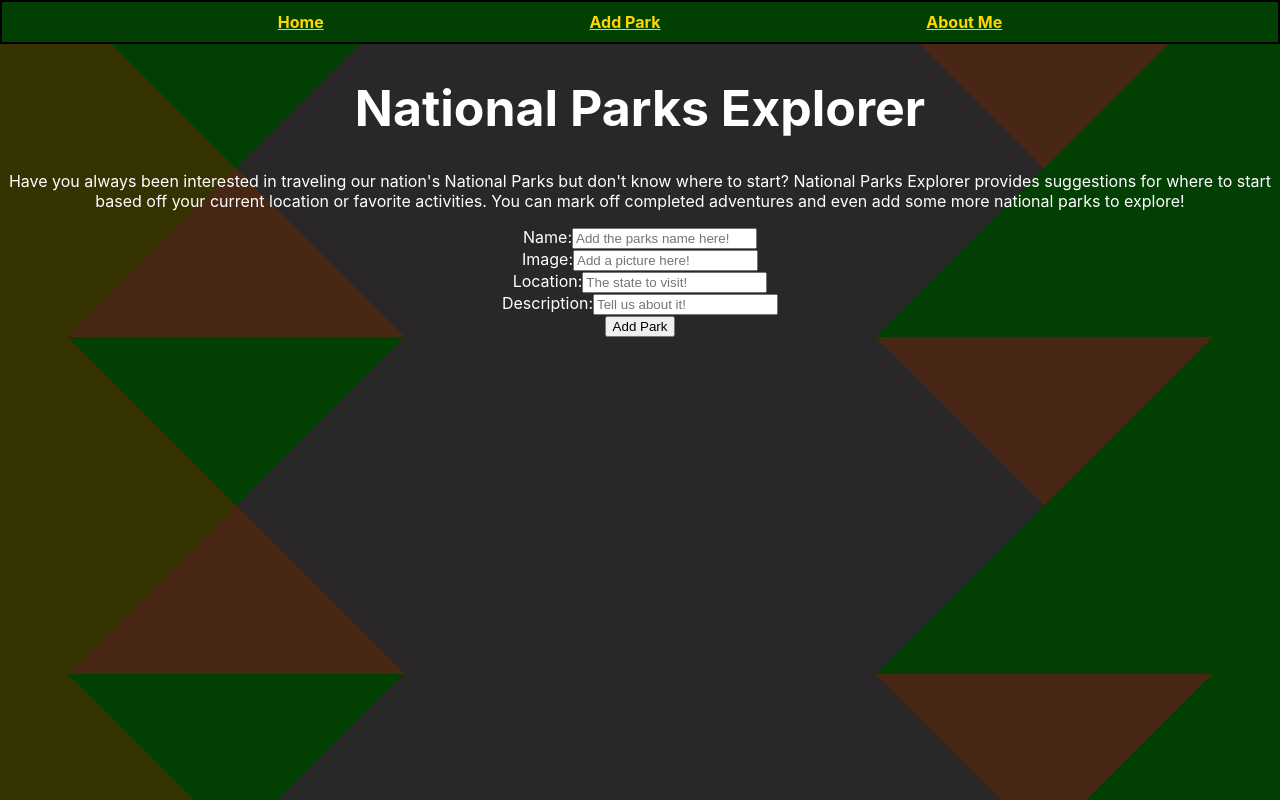
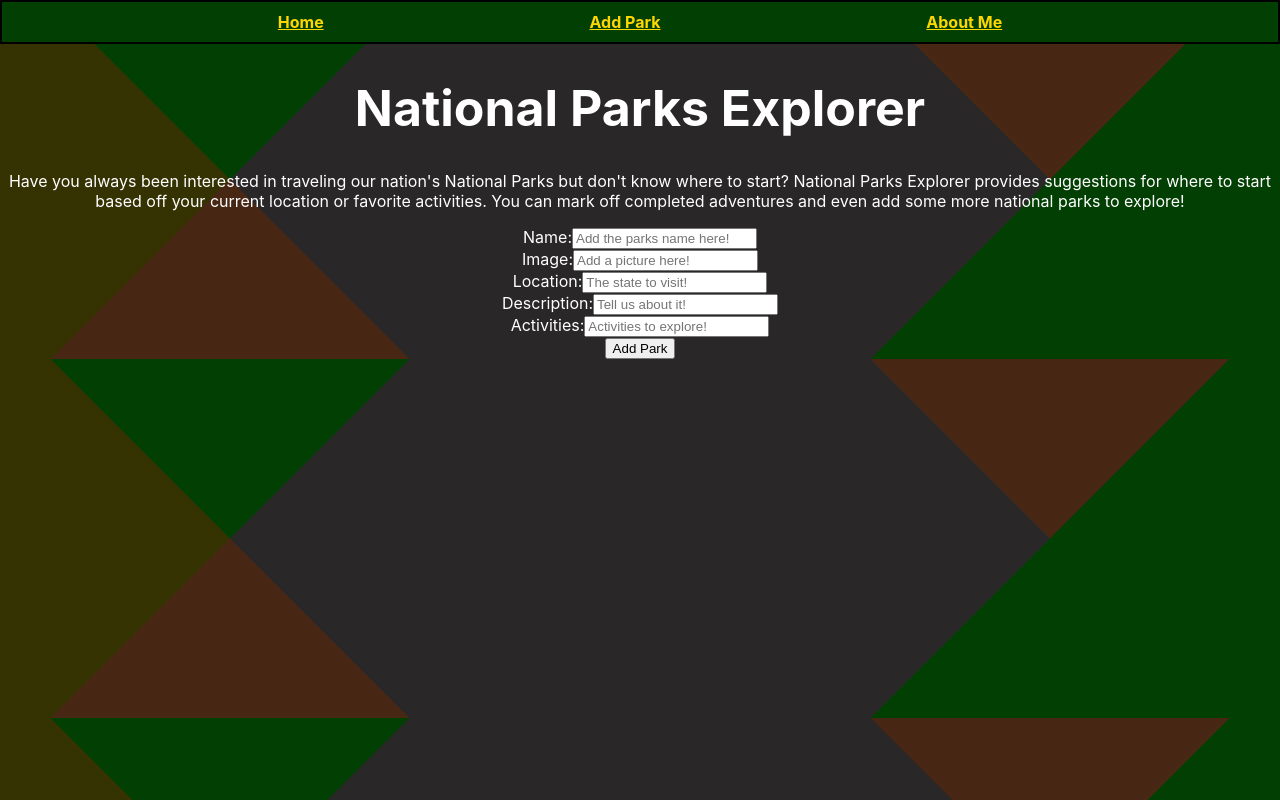
Before and after one commit to kharbour22/National-Parks-Project, a React (Create React App) app: page /add_park in a window 1280 px wide. Built offline with nearby package versions, Linux system fonts and the light colour scheme; data requests are answered from the project's data file.

Commit message:
Added activities to <form>

```diff
--- a/src/components/NewParkForm.js
+++ b/src/components/NewParkForm.js
@@ -46,6 +46,9 @@ function NewParkForm(){
           <label>Description:</label>
           <input onChange={updatedFormData} type="text" name= "description" placeholder="Tell us about it!" value={formData.description}/>
           <br/>
+          <label>Activities:</label>
+          <input onChange={updatedFormData} type="text" name= "description" placeholder="Activities to explore!" value={formData.activities}/>
+          <br/>
           <button type="submit">Add Park</button>
         </form>
     )
```
